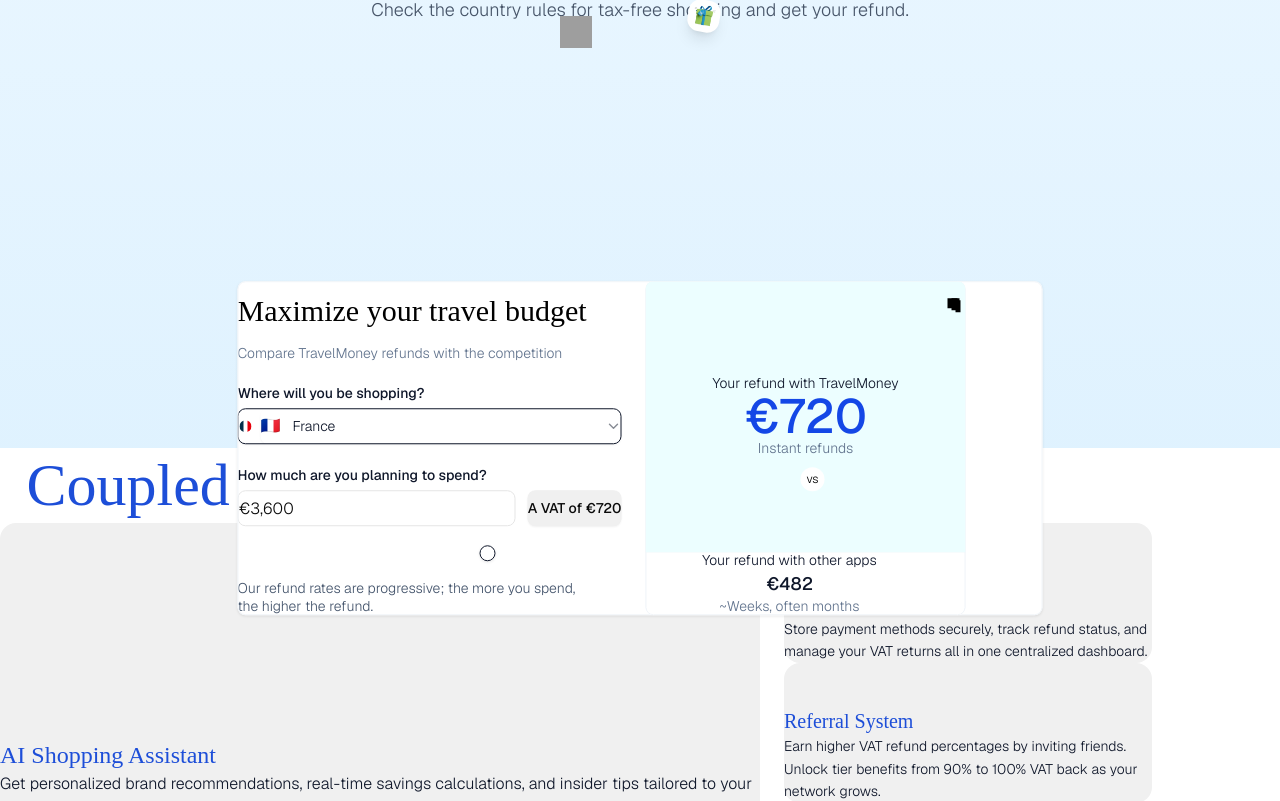
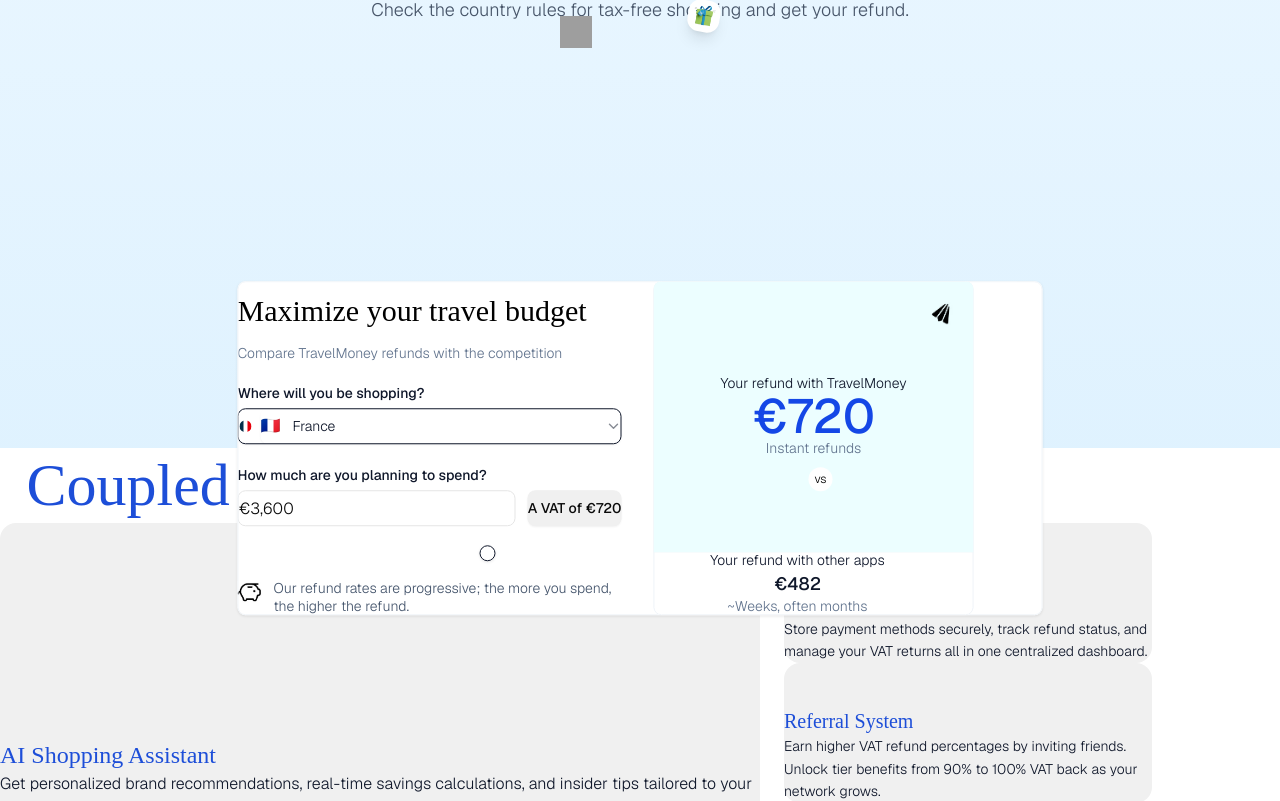
Before and after one commit to Harshal-eos/new-ui-TM, a Next.js app: page / in a window 1280 px wide. Shown: the part 552-1353 px from the top of the page. Built offline with nearby package versions, Linux system fonts and the light colour scheme; grey boxes are pictures that could not be loaded; a web font is replaced by a local one.

Commit message:
Enhance calculator component: Updated layout and styling for improved user experience, including adjustments to padding and gap for better spacing. Added branding logo with transparency effects and ensured consistent styling for refund information display.

```diff
--- a/src/app/globals.css
+++ b/src/app/globals.css
@@ -339,3 +339,11 @@
   background-image: none !important;
   mix-blend-mode: multiply;
 }
+
+/* Force transparency on calculator branding logo */
+.calculator img[src*="cal-branding"] {
+  background: transparent !important;
+  background-color: transparent !important;
+  background-image: none !important;
+  mix-blend-mode: multiply;
+}
--- a/src/components/sections/calculator.tsx
+++ b/src/components/sections/calculator.tsx
@@ -46,9 +46,11 @@
     }
 
     return (
-        <div className="w-[805px] p-6 bg-white rounded-lg shadow-[0px_1px_2px_-1px_rgba(0,0,0,0.10)] shadow-[0px_1px_3px_0px_rgba(0,0,0,0.10)] outline outline-1 outline-offset-[-1px] outline-slate-100 inline-flex justify-start items-start gap-6 overflow-hidden">
+        <div className="calculator w-[805px] p-8 bg-white rounded-lg shadow-[0px_1px_2px_-1px_rgba(0,0,0,0.10)] shadow-[0px_1px_3px_0px_rgba(0,0,0,0.10)] outline outline-1 outline-offset-[-1px] outline-slate-100 inline-flex justify-start items-start gap-8 overflow-hidden">
             {/* Left Side - Form Controls */}
             <div className="inline-flex flex-col justify-start items-start gap-6">
+
+
                 {/* Header */}
                 <div className="flex flex-col justify-start items-start gap-1">
                     <div className="justify-start text-black text-3xl font-normal font-['Instrument_Serif'] leading-loose">
@@ -123,8 +125,19 @@
 
                 {/* Progressive Refund Info */}
                 <div className="self-stretch flex flex-col justify-start items-start gap-2">
-                    <div className="justify-start text-slate-600 text-sm font-light font-['Geist'] leading-tight">
-                        Our refund rates are progressive; the more you spend,<br />the higher the refund.
+                    <div className="flex items-start gap-3">
+                        <div className="w-6 h-6 flex items-center justify-center flex-shrink-0 mt-0.5">
+                            <Image
+                                src="/images/PiggyBank.webp"
+                                alt="Piggy Bank"
+                                width={24}
+                                height={24}
+                                className="w-6 h-6"
+                            />
+                        </div>
+                        <div className="justify-start text-slate-600 text-sm font-light font-['Geist'] leading-tight">
+                            Our refund rates are progressive; the more you spend,<br />the higher the refund.
+                        </div>
                     </div>
                 </div>
             </div>
@@ -132,7 +145,7 @@
             {/* Right Side - Comparison Results */}
             <div className="w-80 self-stretch relative bg-slate-100 rounded-lg outline outline-1 outline-offset-[-1px] outline-slate-100 inline-flex flex-col justify-start items-start overflow-hidden">
                 {/* TravelMoney Result */}
-                <div className="self-stretch flex-1 px-6 relative bg-cyan-50 flex flex-col justify-center items-start">
+                <div className="self-stretch flex-1 px-8 py-6 relative bg-cyan-50 flex flex-col justify-center items-start">
                     <div className="self-stretch text-center justify-start text-slate-900 text-sm font-light font-['Geist'] leading-tight">
                         Your refund with TravelMoney
                     </div>
@@ -143,16 +156,25 @@
                         Instant refunds
                     </div>
 
-                    {/* Paper Airplane Icon */}
-                    <div className="w-6 h-6 left-[297px] top-[12px] absolute overflow-hidden">
-                        <div className="w-2 h-3 left-[9px] top-[5px] absolute bg-black"></div>
-                        <div className="w-[5px] h-3 left-[13px] top-[7px] absolute bg-black"></div>
-                        <div className="w-2.5 h-2.5 left-[5px] top-[5px] absolute bg-black"></div>
+                    {/* Branding Logo - Top Right Corner */}
+                    <div className="absolute top-4 right-4">
+                        <Image
+                            src="/images/cal-branding.webp"
+                            alt="TravelMoney Calculator Branding"
+                            width={80}
+                            height={30}
+                            className="h-8 w-auto"
+                            style={{
+                                backgroundColor: 'transparent',
+                                background: 'transparent',
+                                mixBlendMode: 'multiply'
+                            }}
+                        />
                     </div>
                 </div>
 
                 {/* Competitor Result */}
-                <div className="self-stretch p-6 bg-white flex flex-col justify-start items-start overflow-hidden">
+                <div className="self-stretch px-8 py-6 bg-white flex flex-col justify-start items-start overflow-hidden">
                     <div className="w-72 text-center justify-start text-slate-900 text-sm font-light font-['Geist'] leading-tight">
                         Your refund with other apps
                     </div>
```
